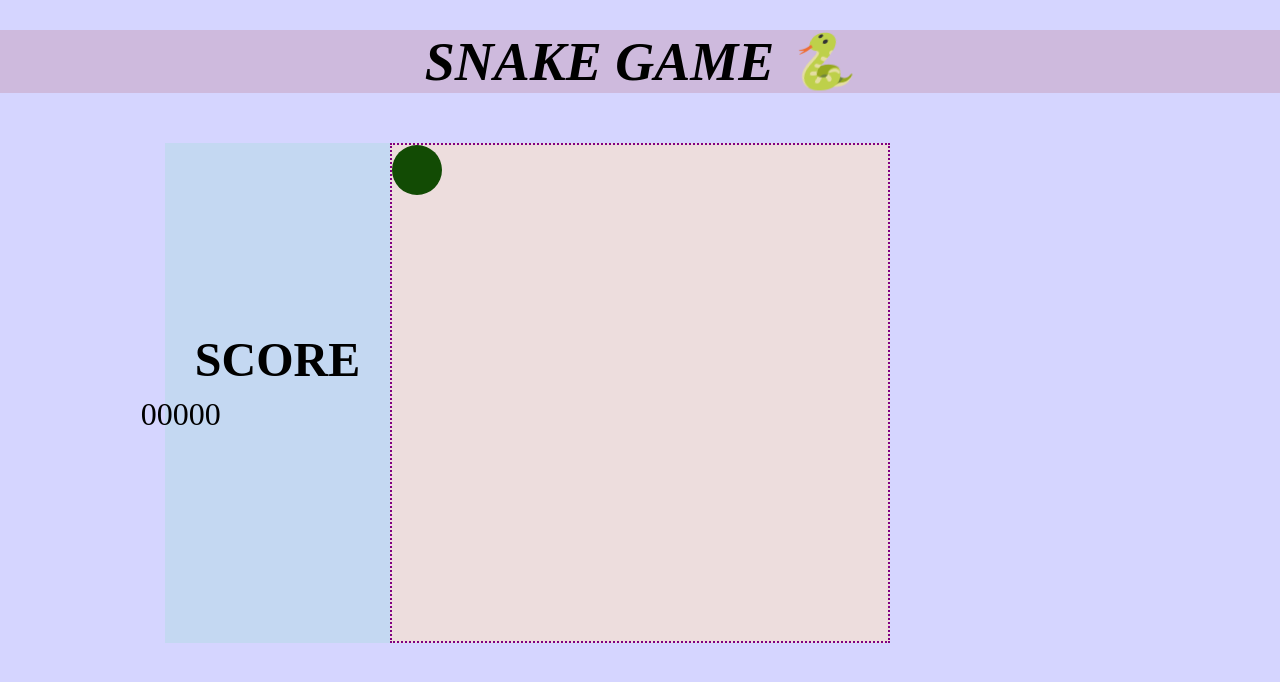
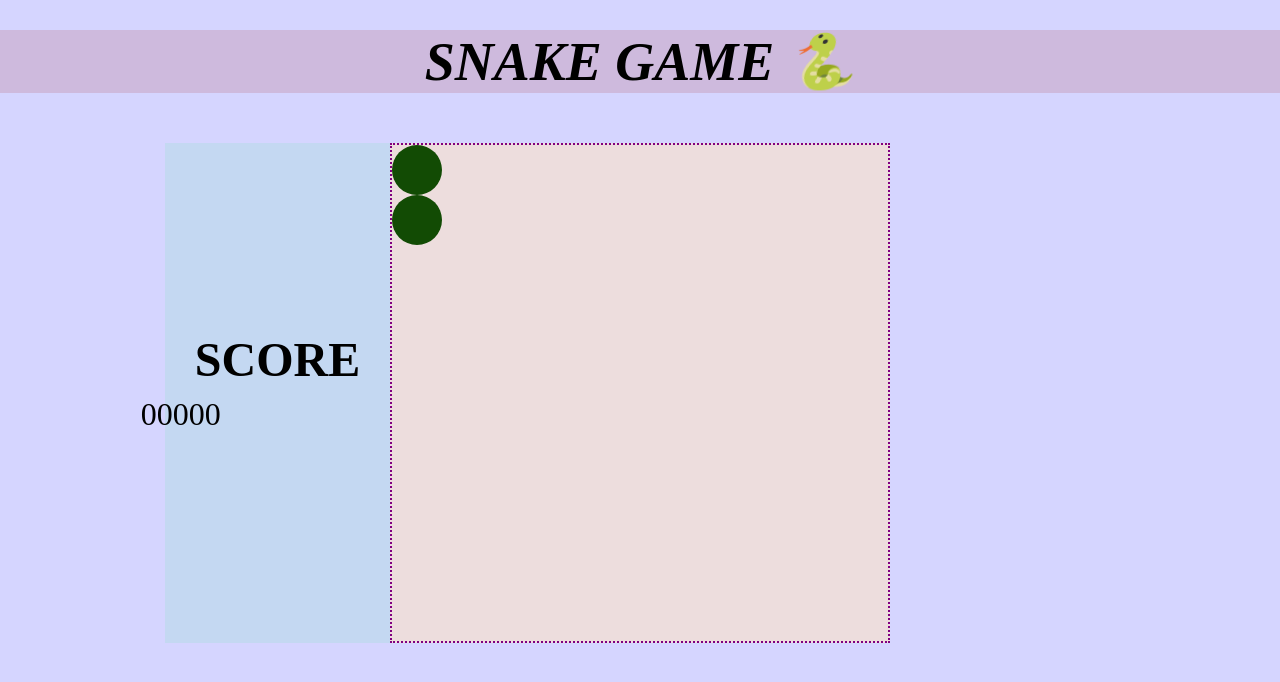
Before and after one commit to yerbaMatte/snakeGame, a plain HTML site: page index.html in a window 1280 px wide. Drawn offline with Linux system fonts and the light colour scheme.

Commit message:
snake game

```diff
--- a/script.js
+++ b/script.js
@@ -3,6 +3,7 @@
 const snake = document.querySelector('.snake');
 const food = document.querySelector('.food');
 const scoreDisplay = document.querySelector('.score');
+const fieldElement = document.querySelector('.field');
 
 let xORy = '';
 let addSubs;
@@ -127,4 +128,11 @@ function foodEaten() {
   }
 }
 
-const test = snake.getBoundingClientRect();
+function createBody() {
+  fieldElement.insertAdjacentHTML(
+    'afterbegin',
+    '<svg class="snake snake-body" transform="translate(0,50)"></svg>'
+  );
+}
+
+createBody();
--- a/style.css
+++ b/style.css
@@ -12,6 +12,10 @@
   height: 50px;
   background-color: rgb(18, 75, 4);
   border-radius: 50%;
+}
+
+.snake-body {
+  position: absolute;
 }
 
 .food {
```
